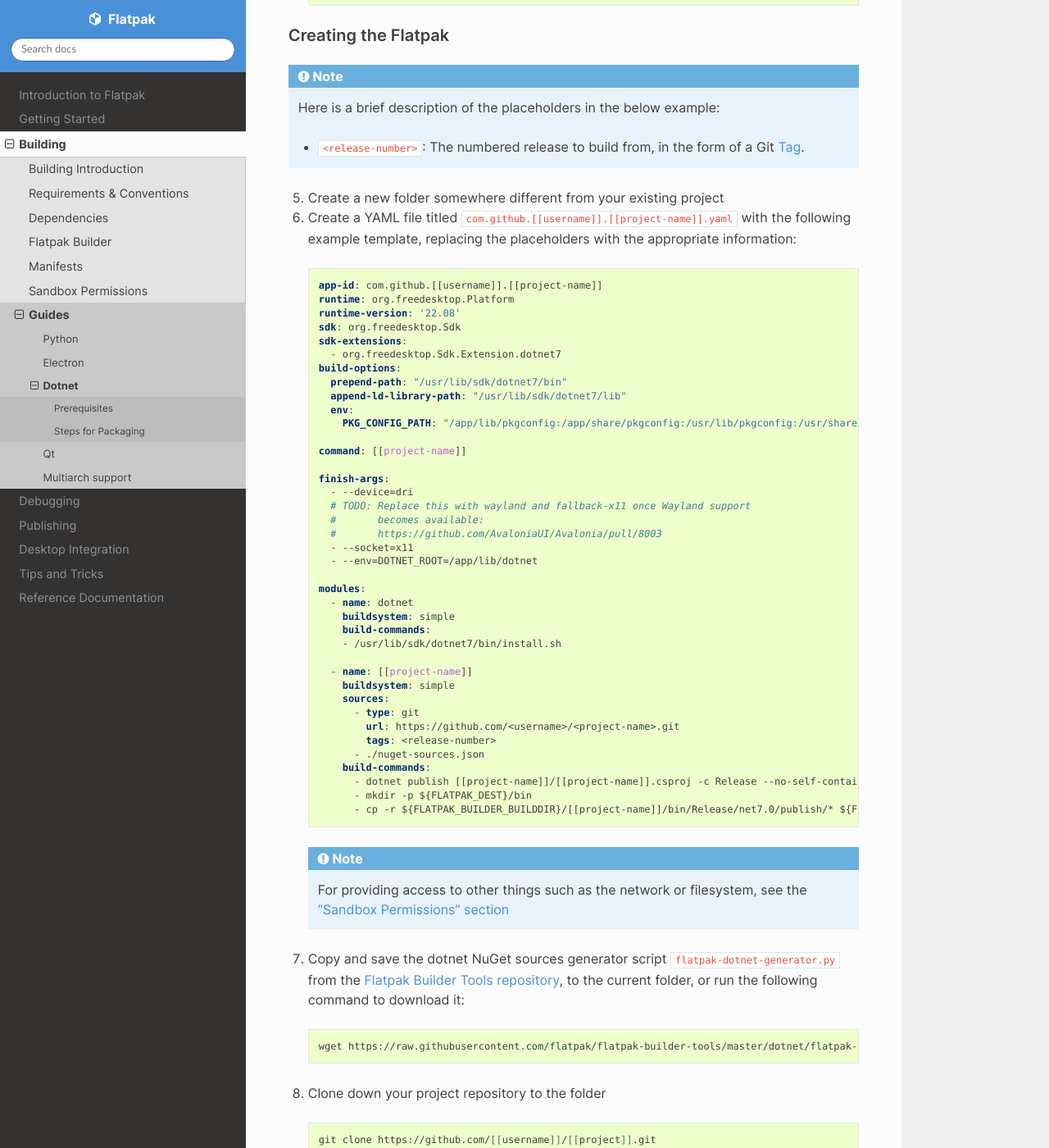
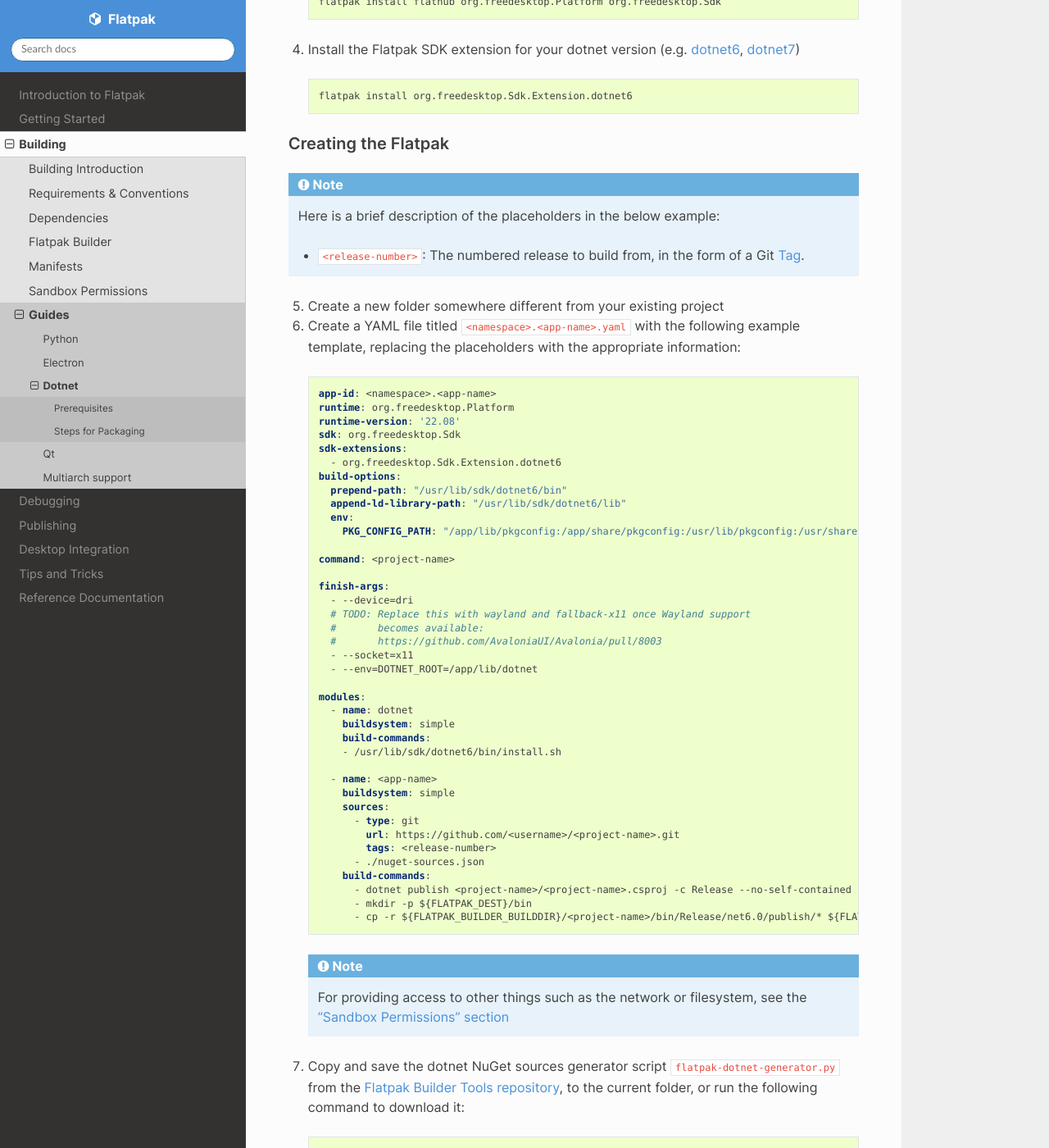
Before and after one commit to flatpak/flatpak-docs, a Sphinx documentation site: the page built from docs/dotnet.rst, in a window 1280 px wide and 1400 px high, scrolled down 994 px. Shown: the whole window at 82% size. Built offline with Sphinx 7.4.7 and the Read the Docs theme 2.0.0, drawn with Linux system fonts in a browser that asks for light colours; some of the changed text lies outside the part shown.

Commit message:
Updated .NET guide to use .NET 6, replaced placeholder symbol

```diff
--- a/docs/dotnet.rst
+++ b/docs/dotnet.rst
@@ -24,19 +24,27 @@ Installing dependencies
 
 1. Install Flatpak using the method provided for your distribution
    `Flatpak - Quick Setup <https://flatpak.org/setup/>`__
-2. Install the FreeDesktop SDKs (When prompted for a version, select the
+
+2. Install Flatpak Builder as both a flatpak package and a distribution package (apt / dnf)
+
+  .. code-block:: shell
+
+        flatpak install org.flatpak.Builder
+        sudo apt install flatpak-builder
+
+3. Install the FreeDesktop SDKs (When prompted for a version, select the
    latest available version)
 
   .. code-block:: shell
 
         flatpak install flathub org.freedesktop.Platform org.freedesktop.Sdk
 
-3. Install the Flatpak SDK extension for your dotnet version
+4. Install the Flatpak SDK extension for your dotnet version
    (e.g. `dotnet6 <https://github.com/flathub/org.freedesktop.Sdk.Extension.dotnet6>`__, `dotnet7 <https://github.com/flathub/org.freedesktop.Sdk.Extension.dotnet7>`__)
 
   .. code-block:: shell
 
-        flatpak install org.freedesktop.Sdk.Extension.dotnet7
+        flatpak install org.freedesktop.Sdk.Extension.dotnet6
 
 
 Creating the Flatpak
@@ -50,26 +58,27 @@ Creating the Flatpak
 
 5.  Create a new folder somewhere different from your existing project
 
+
 6.  Create a YAML file titled
-    ``com.github.[[username]].[[project-name]].yaml`` with the following
+    ``<namespace>.<app-name>.yaml`` with the following
     example template, replacing the placeholders with the appropriate
     information: \
 
   .. code-block:: yaml
 
-      app-id: com.github.[[username]].[[project-name]]
+      app-id: <namespace>.<app-name>
       runtime: org.freedesktop.Platform
       runtime-version: '22.08'
       sdk: org.freedesktop.Sdk
       sdk-extensions:
-        - org.freedesktop.Sdk.Extension.dotnet7
+        - org.freedesktop.Sdk.Extension.dotnet6
       build-options:
-        prepend-path: "/usr/lib/sdk/dotnet7/bin"
-        append-ld-library-path: "/usr/lib/sdk/dotnet7/lib"
+        prepend-path: "/usr/lib/sdk/dotnet6/bin"
+        append-ld-library-path: "/usr/lib/sdk/dotnet6/lib"
         env:
-          PKG_CONFIG_PATH: "/app/lib/pkgconfig:/app/share/pkgconfig:/usr/lib/pkgconfig:/usr/share/pkgconfig:/usr/lib/sdk/dotnet7/lib/pkgconfig"
+          PKG_CONFIG_PATH: "/app/lib/pkgconfig:/app/share/pkgconfig:/usr/lib/pkgconfig:/usr/share/pkgconfig:/usr/lib/sdk/dotnet6/lib/pkgconfig"
 
-      command: [[project-name]]
+      command: <project-name>
 
       finish-args:
         - --device=dri
@@ -83,9 +92,9 @@ Creating the Flatpak
         - name: dotnet
           buildsystem: simple
           build-commands:
-          - /usr/lib/sdk/dotnet7/bin/install.sh
+          - /usr/lib/sdk/dotnet6/bin/install.sh
 
-        - name: [[project-name]]
+        - name: <app-name>
           buildsystem: simple
           sources:
             - type: git
@@ -93,9 +102,9 @@ Creating the Flatpak
               tags: <release-number>
             - ./nuget-sources.json
           build-commands:
-            - dotnet publish [[project-name]]/[[project-name]].csproj -c Release --no-self-contained --source ./nuget-sources
+            - dotnet publish <project-name>/<project-name>.csproj -c Release --no-self-contained --source ./nuget-sources
             - mkdir -p ${FLATPAK_DEST}/bin
-            - cp -r ${FLATPAK_BUILDER_BUILDDIR}/[[project-name]]/bin/Release/net7.0/publish/* ${FLATPAK_DEST}/bin
+            - cp -r ${FLATPAK_BUILDER_BUILDDIR}/<project-name>/bin/Release/net6.0/publish/* ${FLATPAK_DEST}/bin
 
   .. note::
 
@@ -115,30 +124,33 @@ Creating the Flatpak
 
   .. code-block:: shell
 
-        git clone https://github.com/[[username]]/[[project]].git
+        git clone https://github.com/<username>/<app-name>.git
 
-9.  Run the NuGet source config generator script
-    ``flatpak-dotnet-generator.py`` with the following arguments:
+9.  Run the NuGet source config generator script ``flatpak-dotnet-generator.py`` with the following arguments:
 
   .. code-block:: shell
 
-        python3 flatpak-dotnet-generator.py --dotnet 7 nuget-sources.json [[project-name]]/[[project-name]]/[[project-name]].csproj
+        python3 flatpak-dotnet-generator.py --dotnet 7 nuget-sources.json <app-name>/<project-name>/<project-name>.csproj
 
 10. Run the Flatpak Builder script to build the local Flatpak
 
   .. code-block:: shell
 
-        flatpak-builder build-dir ./org.[[username]].[[project-name]].yaml --force-clean
+        flatpak-builder build-dir <namespace>.<app-name>.yaml --force-clean
 
-11. If the above build ran successfully, install the local flatpak
+
+Testing the build
+^^^^^^^^^^^^^^^^^
+
+11. Rebuild and install the local flatpak
 
   .. code-block:: shell
 
-        flatpak-builder --user --install build-dir ./org.[[username]].[[project-name]].yaml --force-clean
+        flatpak-builder --user --install build-dir <namespace>.<app-name>.yaml --force-clean
 
 
-12. Run the newly generated and installed Flatpak application
+12. Run the installed Flatpak application
 
   .. code-block:: shell
 
-        flatpak run com.github.[[username]].[[project]]
+        flatpak run <namespace>.<app-name>
```
